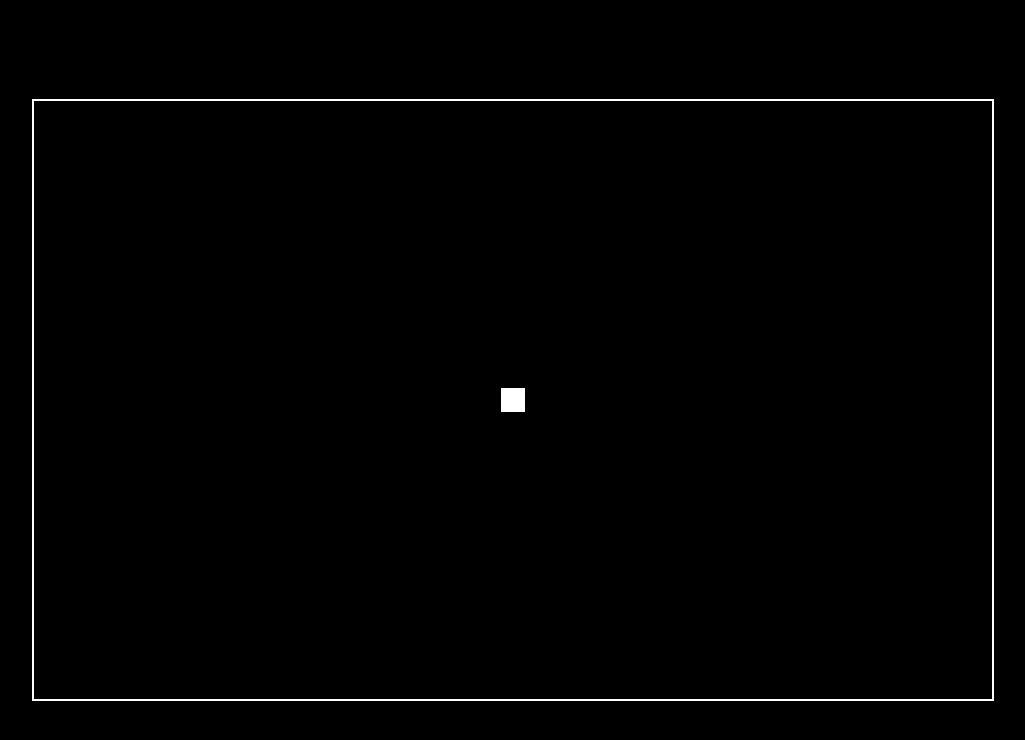
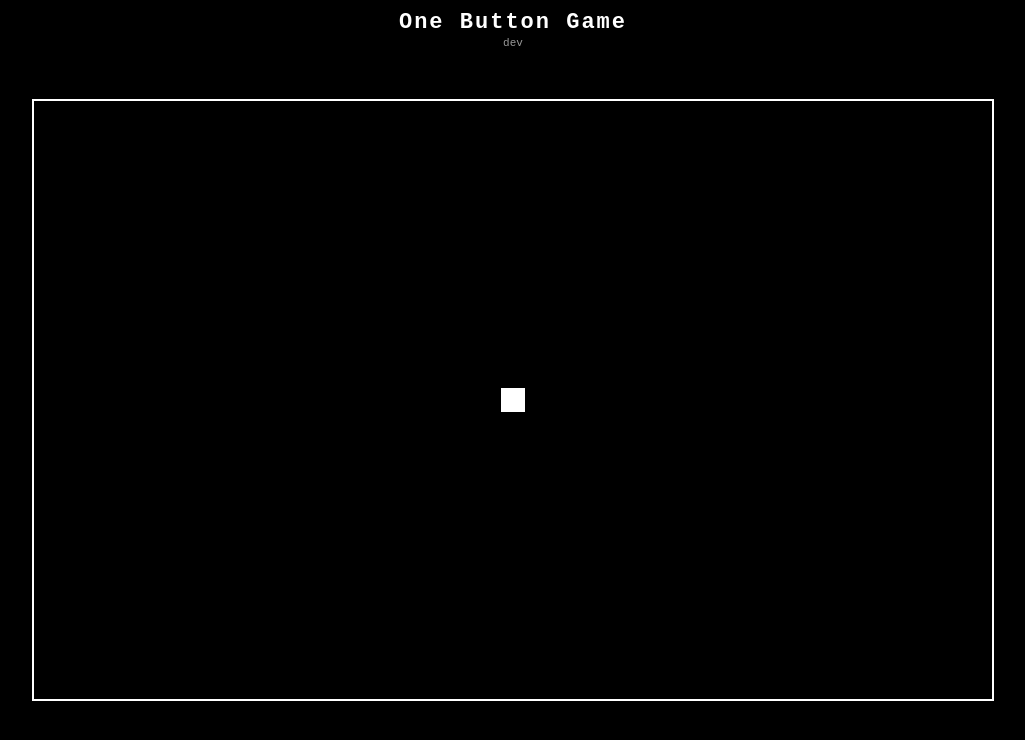
Before and after one commit to sobalaklukasz/one-button-game, a plain HTML site: page index.html in a window 1280 px wide. Shown: the whole page, without its empty margins (127-1152 px from the left). Drawn offline with Linux system fonts and the light colour scheme.

Commit message:
Add title with auto version, home-screen app support, deploy workflow
- Title "One Button Game" with version (commit count) and commit date/time
- GitHub Actions workflow stamps the version and cache-busting ids on deploy
- Manifest, icons and meta tags so the game runs full screen from the home screen

Co-Authored-By: Claude Opus 5.5 <noreply@anthropic.com>

```diff
--- a/game.js
+++ b/game.js
@@ -30,17 +30,20 @@ function resize() {
   canvas.style.height = window.innerHeight + "px";
   ctx.setTransform(scale, 0, 0, scale, 0, 0);
 
+  // The arena must fit below the title and, on touch screens, above the arrows
+  const gap = 16;
+  const top = document.getElementById("header").getBoundingClientRect().bottom + gap;
+  const bottom = isTouch
+    ? document.getElementById("dpad").getBoundingClientRect().top - gap
+    : window.innerHeight - gap;
+
   arena.width = window.innerWidth * ARENA_SIZE;
-  arena.height = window.innerHeight * ARENA_SIZE;
+  arena.height = Math.min(window.innerHeight * ARENA_SIZE, bottom - top);
   arena.x = (window.innerWidth - arena.width) / 2;
-  arena.y = (window.innerHeight - arena.height) / 2;
-
-  // On touch screens, move the arena up and make sure it ends above the arrows
-  if (isTouch) {
-    const dpadTop = document.getElementById("dpad").getBoundingClientRect().top;
-    arena.y = window.innerHeight * 0.04;
-    arena.height = Math.min(arena.height, dpadTop - 16 - arena.y);
-  }
+  // Centered on the screen, unless that would overlap the title
+  arena.y = isTouch
+    ? top
+    : Math.max(top, (window.innerHeight - arena.height) / 2);
   playerPx = Math.min(arena.width, arena.height) * PLAYER_SIZE;
 }
 
--- a/index.html
+++ b/index.html
@@ -2,12 +2,29 @@
 <html lang="en">
 <head>
   <meta charset="UTF-8">
-  <meta name="viewport" content="width=device-width, initial-scale=1.0, user-scalable=no">
-  <title>Square Game</title>
-  <!-- Bump ?v= after changing a file, so browsers download it instead of using an old saved copy -->
-  <link rel="stylesheet" href="style.css?v=4">
+  <meta name="viewport" content="width=device-width, initial-scale=1.0, user-scalable=no, viewport-fit=cover">
+  <title>One Button Game</title>
+
+  <!-- Lets phones run the game full screen (no browser bars) when added to the home screen -->
+  <link rel="manifest" href="manifest.json">
+  <meta name="mobile-web-app-capable" content="yes">
+  <meta name="apple-mobile-web-app-capable" content="yes">
+  <meta name="apple-mobile-web-app-status-bar-style" content="black-translucent">
+  <meta name="apple-mobile-web-app-title" content="One Button Game">
+  <meta name="theme-color" content="#000000">
+  <link rel="apple-touch-icon" href="icon-180.png">
+  <link rel="icon" type="image/png" href="icon-192.png">
+
+  <!-- ?v=dev is replaced with the commit id when deploying, so browsers never use an old saved copy -->
+  <link rel="stylesheet" href="style.css?v=dev">
 </head>
 <body>
+  <header id="header">
+    <h1>One Button Game</h1>
+    <!-- Filled in automatically when deploying (see .github/workflows/deploy.yml) -->
+    <small id="version">dev</small>
+  </header>
+
   <canvas id="game"></canvas>
 
   <!-- On-screen arrows, only shown on touch screens -->
@@ -18,6 +35,6 @@
     <button class="down" data-key="ArrowDown" aria-label="Down">▼</button>
   </div>
 
-  <script src="game.js?v=4"></script>
+  <script src="game.js?v=dev"></script>
 </body>
 </html>
--- a/style.css
+++ b/style.css
@@ -17,11 +17,37 @@ body {
   height: 100vh;
 }
 
+#header {
+  position: fixed;
+  top: 0;
+  left: 0;
+  right: 0;
+  /* env(safe-area-inset-*) keeps things clear of the iPhone notch and home bar */
+  padding-top: calc(10px + env(safe-area-inset-top));
+  text-align: center;
+  color: #fff;
+  font-family: "Courier New", monospace;
+  pointer-events: none;
+}
+
+#header h1 {
+  margin: 0;
+  font-size: 22px;
+  letter-spacing: 2px;
+}
+
+#version {
+  display: block;
+  margin-top: 2px;
+  font-size: 11px;
+  opacity: 0.6;
+}
+
 #dpad {
   display: none;
   position: fixed;
   left: 50%;
-  bottom: 12px;
+  bottom: calc(12px + env(safe-area-inset-bottom));
   transform: translateX(-50%);
   width: 156px;
   height: 156px;
```
Also changed, not shown: icon-180.png (added), icon-192.png (added), icon-512.png (added), manifest.json (added), 1 other file.
